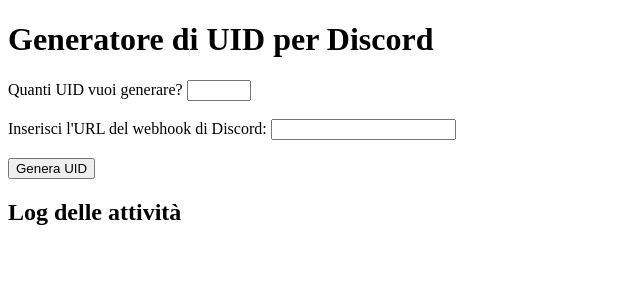
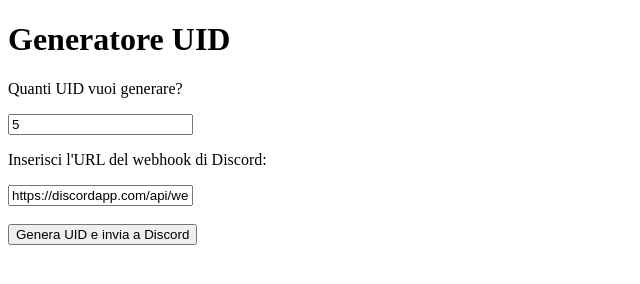
Before and after one commit to OverloadedTech/uid-gen, a plain HTML site: page index.html in a window 1280 px wide. Shown: the whole page, without its empty margins (0-640 px from the left). Drawn offline with Linux system fonts and the light colour scheme.

Commit message:
Update index.html

```diff
--- a/index.html
+++ b/index.html
@@ -1,65 +1,76 @@
 <!DOCTYPE html>
 <html>
 <head>
-	<title>Generatore di UID per Discord</title>
+  <title>Generatore UID</title>
 </head>
 <body>
-	<h1>Generatore di UID per Discord</h1>
-	<label for="num_uids">Quanti UID vuoi generare?</label>
-	<input type="number" id="num_uids" name="num_uids" min="1" max="100" required><br><br>
-	<label for="discord_webhook">Inserisci l'URL del webhook di Discord:</label>
-	<input type="text" id="discord_webhook" name="discord_webhook" required><br><br>
-	<button type="button" onclick="generateUIDs()">Genera UID</button>
+  <h1>Generatore UID</h1>
+  <p>Quanti UID vuoi generare?</p>
+  <input type="number" id="numUIDs" value="5">
+  <p>Inserisci l'URL del webhook di Discord:</p>
+  <input type="text" id="webhookURL" value="https://discordapp.com/api/webhooks/xxxxxxxxxxxxx/xxxxxxxxxxxxxxxxxxxxxxxxxxxxxxxxxxxxxxxxxxxxxxxxxxxxxxxxxxxxxxxxxxxxxxxxxxxxxxxxxxxxxxxxxxxxxxxxxxxxxxxxxxxxxxxxxxxxxxxxxxxxx">
+  <br><br>
+  <button onclick="generateUIDsAndSendToDiscord()">Genera UID e invia a Discord</button>
+  <br><br>
+  <div id="log"></div>
+  <script>
+    var logger = function(msg) {
+      var log = document.getElementById("log");
+      log.innerHTML += "<p>" + msg + "</p>";
+    };
 
-	<h2>Log delle attività</h2>
-	<ul id="log"></ul>
-
-	<script>
-		function generateUIDs() {
-			var num_uids = document.getElementById("num_uids").value;
-			var discord_webhook = document.getElementById("discord_webhook").value;
-			var uids = [];
-
-			// Generazione degli UID
-			for (var i = 0; i < num_uids; i++) {
-				var uid = '';
+    var generateUID = function() {
+      var chars = "ABCDEFGHIJKLMNOPQRSTUVWXYZ0123456789";
+      var uid = "";
+      for (var i = 0; i < 5; i++) {
         for (var j = 0; j < 5; j++) {
-					uid += Math.floor(Math.random() * 100000).toString().padStart(5, '0');
-					if (j != 4) {
-						uid += '-';
+          uid += chars.charAt(Math.floor(Math.random() * chars.length));
+        }
+        if (i < 4) {
+          uid += "-";
         }
       }
-				uids.push(uid);
+      return uid;
+    };
+
+    var generateUIDs = function(numUIDs) {
+      var uids = [];
+      for (var i = 0; i < numUIDs; i++) {
+        uids.push(generateUID());
       }
+      return uids;
+    };
 
-			// Invio degli UID al webhook di Discord
+    var sendUIDsToDiscord = function(webhookURL, uids) {
       var xhr = new XMLHttpRequest();
-			xhr.open("POST", discord_webhook, true);
+      xhr.open("POST", webhookURL, true);
       xhr.setRequestHeader('Content-Type', 'application/json');
-			xhr.send(JSON.stringify({ uids: uids }));
 
-			// Visualizzazione dei dettagli della richiesta nella console del browser
+      var message = "Ecco gli UID generati: " + uids.join(", ");
+      var data = {
+        "content": message
+      };
+
       xhr.onreadystatechange = function() {
-				if (this.readyState == 4 && this.status == 200) {
-					logActivity("La richiesta è stata inviata con successo al webhook di Discord!");
-					logActivity("Codice di stato HTTP: " + this.status);
-					logActivity("Corpo della risposta: " + this.responseText);
-				} else if (this.readyState == 4 && this.status != 200) {
-					logActivity("La richiesta non è stata inviata al webhook di Discord.");
-					logActivity("Codice di stato HTTP: " + this.status);
-					logActivity("Messaggio di errore: " + this.responseText);
+        if (xhr.readyState === XMLHttpRequest.DONE) {
+          logger("Codice di stato HTTP: " + xhr.status);
+          logger("Messaggio di risposta: " + xhr.responseText);
         }
-			}
-		}
+      };
 
-		function logActivity(activity) {
-			var log = document.getElementById("log");
-			var timestamp = new Date().toLocaleString();
-			var message = timestamp + " - " + activity;
-			var listItem = document.createElement("li");
-			listItem.appendChild(document.createTextNode(message));
-			log.appendChild(listItem);
-		}
+      xhr.send(JSON.stringify(data));
+    };
+
+    var generateUIDsAndSendToDiscord = function() {
+      var numUIDs = parseInt(document.getElementById("numUIDs").value);
+      var webhookURL = document.getElementById("webhookURL").value;
+
+      var uids = generateUIDs(numUIDs);
+      logger("Generati " + numUIDs + " UID:");
+      logger(uids.join(", "));
+
+      sendUIDsToDiscord(webhookURL, uids);
+    };
   </script>
 </body>
 </html>
```
Lines whose indentation alone changed are shown as unchanged.
